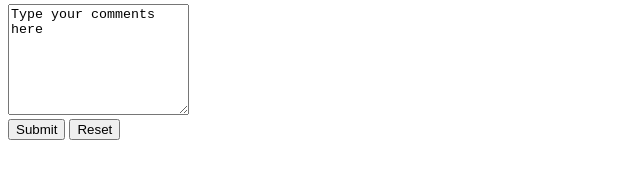
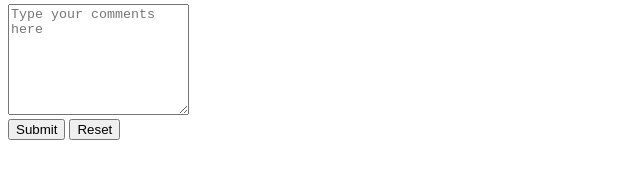
Before and after one commit to Mukhesh07/General-Storage, a plain HTML site: page index.html in a window 1280 px wide. Shown: the part 294-472 px from the top of the page, 0-640 px from the left. Drawn offline with Linux system fonts and the light colour scheme.

Commit message:
Update index.html

```diff
--- a/index.html
+++ b/index.html
@@ -32,7 +32,7 @@
         <label for="resume">Resume</label>
         <input type="file"><br>
         <label for="comments">Comments</label><br>
-        <textarea name="comments" id="" rows="7" columns="10">Type your comments here</textarea><br>
+        <textarea name="comments" id="" rows="7" columns="10" placeholder="Type your comments here"></textarea><br>
         <button>Submit</button>
         <button>Reset</button>
         <!-- this options for dropdown -->
```
